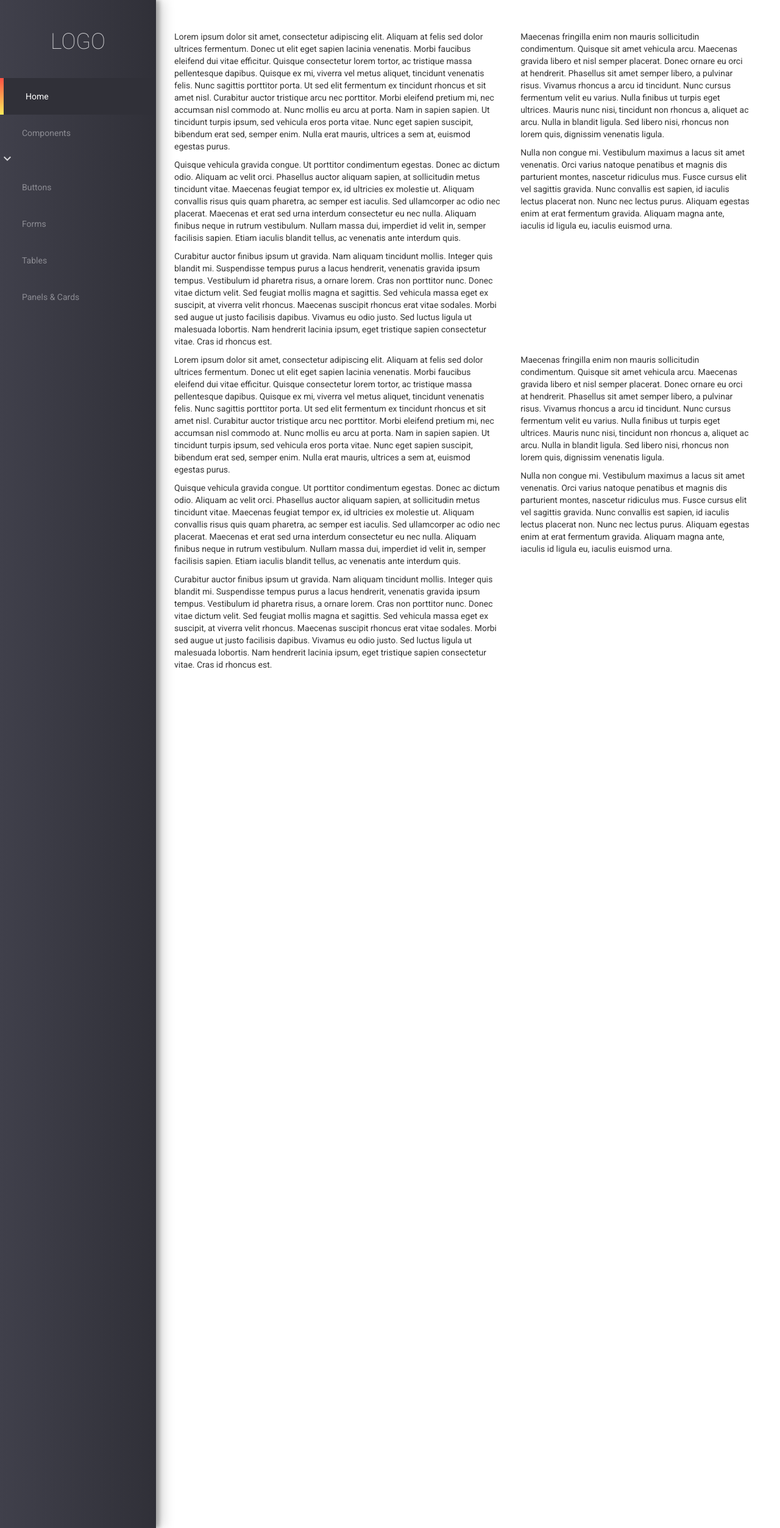
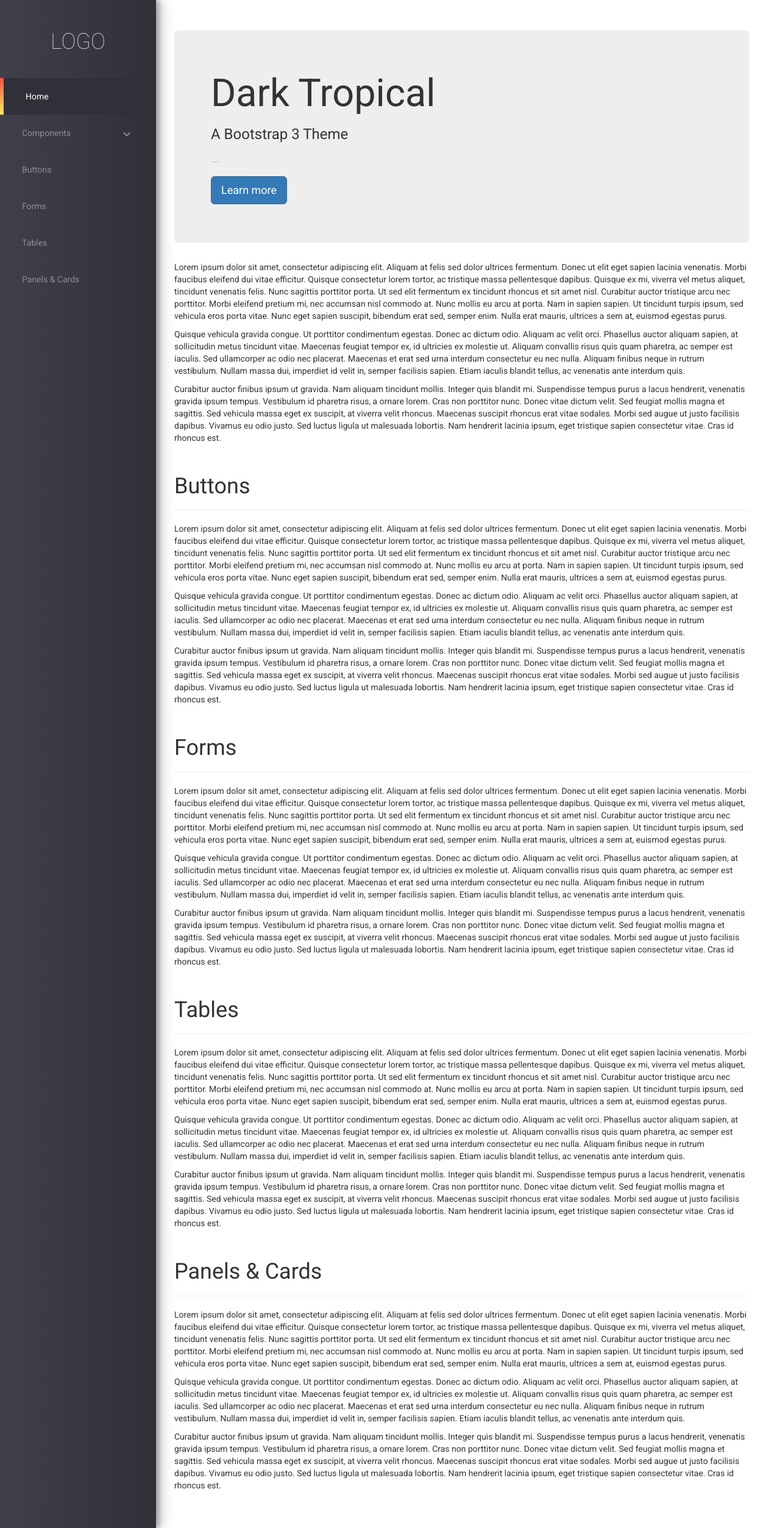
Before and after one commit to joserogeriofilho/sunset, a PHP site: page / in a window 1280 px wide. Shown: the whole page at 61% size. Run offline with PHP 8.4, Linux system fonts and the light colour scheme.

Commit message:
Codificacao da v1 da sidebar e estrutura de single page demo

```diff
--- a/dist/darktropical/css/darktropical.css
+++ b/dist/darktropical/css/darktropical.css
@@ -23,8 +23,10 @@ html, body, .container-fluid {
     padding: 0; }
     .sidebar ul li a {
       color: #8C8C93;
-      display: block;
-      padding: 20px 0 20px 36px;
+      display: flex;
+      font-size: 14px;
+      justify-content: space-between;
+      padding: 20px 36px 20px 36px;
       position: relative;
       z-index: 90; }
       .sidebar ul li a:hover {
@@ -32,8 +34,13 @@ html, body, .container-fluid {
         text-decoration: none; }
       .sidebar ul li a:focus {
         text-decoration: none; }
+      .sidebar ul li a .material-icons {
+        max-height: 20px;
+        transition: 0.2s ease-in-out; }
       .sidebar ul li a[aria-expanded=true] {
         box-shadow: 0 10px 20px rgba(0, 0, 0, 0.19), 0 6px 6px rgba(0, 0, 0, 0.23); }
+        .sidebar ul li a[aria-expanded=true] .material-icons {
+          transform: rotate(180deg); }
     .sidebar ul li.active {
       background-color: #303038;
       border-image: linear-gradient(to bottom, #FE4D42, #FEEE5B) 1 100%;
@@ -46,6 +53,7 @@ html, body, .container-fluid {
       .sidebar ul li ul.collapse a, .sidebar ul li ul.collapsing a {
         border: none;
         display: block;
+        font-size: 12px;
         padding: 16px 0 16px 56px;
         z-index: 50; }
   .sidebar .app-name {
--- a/index.html
+++ b/index.html
@@ -19,11 +19,12 @@
     <link href="./dist/bootstrap/css/bootstrap.min.css" rel="stylesheet">
     <script src="./dist/bootstrap/js/bootstrap.min.js"></script>
 
+    <!-- Material Icons -->
+    <link href="https://fonts.googleapis.com/icon?family=Material+Icons"  rel="stylesheet">
+
     <!-- Dark Tropical -->
     <link href="./dist/darktropical/css/darktropical.css" rel="stylesheet">
     <script src="./dist/darktropical/js/darktropical.js"></script>
-
-    <link href="https://fonts.googleapis.com/icon?family=Material+Icons"  rel="stylesheet">
   </head>
 
   <body>
@@ -34,58 +35,109 @@
         <div class="app-name">
           <h3>LOGO</h3>
         </div>
-
         <ul>
-          <li class="active"><a href="#">Home</a></li>
+          <li class="active"><a href="#home">Home</a></li>
           <li>
-            <a href="#" data-toggle="collapse" data-target="#homeSubmenu" aria-expanded="false">Components</a><i class="material-icons">expand_more</i>
+            <a href="#" data-toggle="collapse" data-target="#homeSubmenu" aria-expanded="false">Components<i class="material-icons">expand_more</i></a>
             <ul class="collapse" id="homeSubmenu">
-              <li><a href="#">Buttons</a></li>
-              <li><a href="#">Forms</a></li>
-              <li><a href="#">Tables</a></li>
-              <li><a href="#">Panels & Cards</a></li>
+              <li><a href="#buttons">Buttons</a></li>
+              <li><a href="#forms">Forms</a></li>
+              <li><a href="#tables">Tables</a></li>
+              <li><a href="#panelscards">Panels & Cards</a></li>
             </ul>
           </li>
-          <li><a href="#">Buttons</a></li>
-          <li><a href="#">Forms</a></li>
-          <li><a href="#">Tables</a></li>
-          <li><a href="#">Panels & Cards</a></li>
+          <li><a href="#buttons">Buttons</a></li>
+          <li><a href="#forms">Forms</a></li>
+          <li><a href="#tables">Tables</a></li>
+          <li><a href="#panelscards">Panels & Cards</a></li>
         </ul>
       </nav>
 
-      <!-- Page Content Holder -->
+      <!-- Page Content -->
       <div class="container-fluid" id="content">
+
+        <div id="home">
+          <div class="jumbotron">
+            <h1>Dark Tropical</h1>
+            <h3>A Bootstrap 3 Theme</h3>
+            <p>...</p>
+            <p><a class="btn btn-primary btn-lg" href="#" role="button">Learn more</a></p>
+          </div>
+
           <div class="row">
-          <div class="col-xs-7">
+              <div class="col-xs-12">
                 <p>Lorem ipsum dolor sit amet, consectetur adipiscing elit. Aliquam at felis sed dolor ultrices fermentum. Donec ut elit eget sapien lacinia venenatis. Morbi faucibus eleifend dui vitae efficitur. Quisque consectetur lorem tortor, ac tristique massa pellentesque dapibus. Quisque ex mi, viverra vel metus aliquet, tincidunt venenatis felis. Nunc sagittis porttitor porta. Ut sed elit fermentum ex tincidunt rhoncus et sit amet nisl. Curabitur auctor tristique arcu nec porttitor. Morbi eleifend pretium mi, nec accumsan nisl commodo at. Nunc mollis eu arcu at porta. Nam in sapien sapien. Ut tincidunt turpis ipsum, sed vehicula eros porta vitae. Nunc eget sapien suscipit, bibendum erat sed, semper enim. Nulla erat mauris, ultrices a sem at, euismod egestas purus.</p>
 
                 <p>Quisque vehicula gravida congue. Ut porttitor condimentum egestas. Donec ac dictum odio. Aliquam ac velit orci. Phasellus auctor aliquam sapien, at sollicitudin metus tincidunt vitae. Maecenas feugiat tempor ex, id ultricies ex molestie ut. Aliquam convallis risus quis quam pharetra, ac semper est iaculis. Sed ullamcorper ac odio nec placerat. Maecenas et erat sed urna interdum consectetur eu nec nulla. Aliquam finibus neque in rutrum vestibulum. Nullam massa dui, imperdiet id velit in, semper facilisis sapien. Etiam iaculis blandit tellus, ac venenatis ante interdum quis.</p>
 
                 <p>Curabitur auctor finibus ipsum ut gravida. Nam aliquam tincidunt mollis. Integer quis blandit mi. Suspendisse tempus purus a lacus hendrerit, venenatis gravida ipsum tempus. Vestibulum id pharetra risus, a ornare lorem. Cras non porttitor nunc. Donec vitae dictum velit. Sed feugiat mollis magna et sagittis. Sed vehicula massa eget ex suscipit, at viverra velit rhoncus. Maecenas suscipit rhoncus erat vitae sodales. Morbi sed augue ut justo facilisis dapibus. Vivamus eu odio justo. Sed luctus ligula ut malesuada lobortis. Nam hendrerit lacinia ipsum, eget tristique sapien consectetur vitae. Cras id rhoncus est.</p>
               </div>
-          <div class="col-xs-5">
-            <p>Maecenas fringilla enim non mauris sollicitudin condimentum. Quisque sit amet vehicula arcu. Maecenas gravida libero et nisl semper placerat. Donec ornare eu orci at hendrerit. Phasellus sit amet semper libero, a pulvinar risus. Vivamus rhoncus a arcu id tincidunt. Nunc cursus fermentum velit eu varius. Nulla finibus ut turpis eget ultrices. Mauris nunc nisi, tincidunt non rhoncus a, aliquet ac arcu. Nulla in blandit ligula. Sed libero nisi, rhoncus non lorem quis, dignissim venenatis ligula.</p>
-
-            <p>Nulla non congue mi. Vestibulum maximus a lacus sit amet venenatis. Orci varius natoque penatibus et magnis dis parturient montes, nascetur ridiculus mus. Fusce cursus elit vel sagittis gravida. Nunc convallis est sapien, id iaculis lectus placerat non. Nunc nec lectus purus. Aliquam egestas enim at erat fermentum gravida. Aliquam magna ante, iaculis id ligula eu, iaculis euismod urna.</p>
             </div>
         </div>
 
+        <div id="buttons">
+          <div class="page-header">
+            <h1>Buttons</h1>
+          </div>
           <div class="row">
-            <div class="col-xs-7">
+            <div class="col-xs-12">
               <p>Lorem ipsum dolor sit amet, consectetur adipiscing elit. Aliquam at felis sed dolor ultrices fermentum. Donec ut elit eget sapien lacinia venenatis. Morbi faucibus eleifend dui vitae efficitur. Quisque consectetur lorem tortor, ac tristique massa pellentesque dapibus. Quisque ex mi, viverra vel metus aliquet, tincidunt venenatis felis. Nunc sagittis porttitor porta. Ut sed elit fermentum ex tincidunt rhoncus et sit amet nisl. Curabitur auctor tristique arcu nec porttitor. Morbi eleifend pretium mi, nec accumsan nisl commodo at. Nunc mollis eu arcu at porta. Nam in sapien sapien. Ut tincidunt turpis ipsum, sed vehicula eros porta vitae. Nunc eget sapien suscipit, bibendum erat sed, semper enim. Nulla erat mauris, ultrices a sem at, euismod egestas purus.</p>
 
               <p>Quisque vehicula gravida congue. Ut porttitor condimentum egestas. Donec ac dictum odio. Aliquam ac velit orci. Phasellus auctor aliquam sapien, at sollicitudin metus tincidunt vitae. Maecenas feugiat tempor ex, id ultricies ex molestie ut. Aliquam convallis risus quis quam pharetra, ac semper est iaculis. Sed ullamcorper ac odio nec placerat. Maecenas et erat sed urna interdum consectetur eu nec nulla. Aliquam finibus neque in rutrum vestibulum. Nullam massa dui, imperdiet id velit in, semper facilisis sapien. Etiam iaculis blandit tellus, ac venenatis ante interdum quis.</p>
 
               <p>Curabitur auctor finibus ipsum ut gravida. Nam aliquam tincidunt mollis. Integer quis blandit mi. Suspendisse tempus purus a lacus hendrerit, venenatis gravida ipsum tempus. Vestibulum id pharetra risus, a ornare lorem. Cras non porttitor nunc. Donec vitae dictum velit. Sed feugiat mollis magna et sagittis. Sed vehicula massa eget ex suscipit, at viverra velit rhoncus. Maecenas suscipit rhoncus erat vitae sodales. Morbi sed augue ut justo facilisis dapibus. Vivamus eu odio justo. Sed luctus ligula ut malesuada lobortis. Nam hendrerit lacinia ipsum, eget tristique sapien consectetur vitae. Cras id rhoncus est.</p>
             </div>
-            <div class="col-xs-5">
-              <p>Maecenas fringilla enim non mauris sollicitudin condimentum. Quisque sit amet vehicula arcu. Maecenas gravida libero et nisl semper placerat. Donec ornare eu orci at hendrerit. Phasellus sit amet semper libero, a pulvinar risus. Vivamus rhoncus a arcu id tincidunt. Nunc cursus fermentum velit eu varius. Nulla finibus ut turpis eget ultrices. Mauris nunc nisi, tincidunt non rhoncus a, aliquet ac arcu. Nulla in blandit ligula. Sed libero nisi, rhoncus non lorem quis, dignissim venenatis ligula.</p>
+          </div>
+        </div>
 
-              <p>Nulla non congue mi. Vestibulum maximus a lacus sit amet venenatis. Orci varius natoque penatibus et magnis dis parturient montes, nascetur ridiculus mus. Fusce cursus elit vel sagittis gravida. Nunc convallis est sapien, id iaculis lectus placerat non. Nunc nec lectus purus. Aliquam egestas enim at erat fermentum gravida. Aliquam magna ante, iaculis id ligula eu, iaculis euismod urna.</p>
+        <div id="forms">
+          <div class="page-header">
+            <h1>Forms</h1>
           </div>
+          <div class="row">
+            <div class="col-xs-12">
+              <p>Lorem ipsum dolor sit amet, consectetur adipiscing elit. Aliquam at felis sed dolor ultrices fermentum. Donec ut elit eget sapien lacinia venenatis. Morbi faucibus eleifend dui vitae efficitur. Quisque consectetur lorem tortor, ac tristique massa pellentesque dapibus. Quisque ex mi, viverra vel metus aliquet, tincidunt venenatis felis. Nunc sagittis porttitor porta. Ut sed elit fermentum ex tincidunt rhoncus et sit amet nisl. Curabitur auctor tristique arcu nec porttitor. Morbi eleifend pretium mi, nec accumsan nisl commodo at. Nunc mollis eu arcu at porta. Nam in sapien sapien. Ut tincidunt turpis ipsum, sed vehicula eros porta vitae. Nunc eget sapien suscipit, bibendum erat sed, semper enim. Nulla erat mauris, ultrices a sem at, euismod egestas purus.</p>
+
+              <p>Quisque vehicula gravida congue. Ut porttitor condimentum egestas. Donec ac dictum odio. Aliquam ac velit orci. Phasellus auctor aliquam sapien, at sollicitudin metus tincidunt vitae. Maecenas feugiat tempor ex, id ultricies ex molestie ut. Aliquam convallis risus quis quam pharetra, ac semper est iaculis. Sed ullamcorper ac odio nec placerat. Maecenas et erat sed urna interdum consectetur eu nec nulla. Aliquam finibus neque in rutrum vestibulum. Nullam massa dui, imperdiet id velit in, semper facilisis sapien. Etiam iaculis blandit tellus, ac venenatis ante interdum quis.</p>
+
+              <p>Curabitur auctor finibus ipsum ut gravida. Nam aliquam tincidunt mollis. Integer quis blandit mi. Suspendisse tempus purus a lacus hendrerit, venenatis gravida ipsum tempus. Vestibulum id pharetra risus, a ornare lorem. Cras non porttitor nunc. Donec vitae dictum velit. Sed feugiat mollis magna et sagittis. Sed vehicula massa eget ex suscipit, at viverra velit rhoncus. Maecenas suscipit rhoncus erat vitae sodales. Morbi sed augue ut justo facilisis dapibus. Vivamus eu odio justo. Sed luctus ligula ut malesuada lobortis. Nam hendrerit lacinia ipsum, eget tristique sapien consectetur vitae. Cras id rhoncus est.</p>
             </div>
           </div>
         </div>
 
+        <div id="tables">
+          <div class="page-header">
+            <h1>Tables</h1>
+          </div>
+          <div class="row">
+            <div class="col-xs-12">
+              <p>Lorem ipsum dolor sit amet, consectetur adipiscing elit. Aliquam at felis sed dolor ultrices fermentum. Donec ut elit eget sapien lacinia venenatis. Morbi faucibus eleifend dui vitae efficitur. Quisque consectetur lorem tortor, ac tristique massa pellentesque dapibus. Quisque ex mi, viverra vel metus aliquet, tincidunt venenatis felis. Nunc sagittis porttitor porta. Ut sed elit fermentum ex tincidunt rhoncus et sit amet nisl. Curabitur auctor tristique arcu nec porttitor. Morbi eleifend pretium mi, nec accumsan nisl commodo at. Nunc mollis eu arcu at porta. Nam in sapien sapien. Ut tincidunt turpis ipsum, sed vehicula eros porta vitae. Nunc eget sapien suscipit, bibendum erat sed, semper enim. Nulla erat mauris, ultrices a sem at, euismod egestas purus.</p>
+
+              <p>Quisque vehicula gravida congue. Ut porttitor condimentum egestas. Donec ac dictum odio. Aliquam ac velit orci. Phasellus auctor aliquam sapien, at sollicitudin metus tincidunt vitae. Maecenas feugiat tempor ex, id ultricies ex molestie ut. Aliquam convallis risus quis quam pharetra, ac semper est iaculis. Sed ullamcorper ac odio nec placerat. Maecenas et erat sed urna interdum consectetur eu nec nulla. Aliquam finibus neque in rutrum vestibulum. Nullam massa dui, imperdiet id velit in, semper facilisis sapien. Etiam iaculis blandit tellus, ac venenatis ante interdum quis.</p>
+
+              <p>Curabitur auctor finibus ipsum ut gravida. Nam aliquam tincidunt mollis. Integer quis blandit mi. Suspendisse tempus purus a lacus hendrerit, venenatis gravida ipsum tempus. Vestibulum id pharetra risus, a ornare lorem. Cras non porttitor nunc. Donec vitae dictum velit. Sed feugiat mollis magna et sagittis. Sed vehicula massa eget ex suscipit, at viverra velit rhoncus. Maecenas suscipit rhoncus erat vitae sodales. Morbi sed augue ut justo facilisis dapibus. Vivamus eu odio justo. Sed luctus ligula ut malesuada lobortis. Nam hendrerit lacinia ipsum, eget tristique sapien consectetur vitae. Cras id rhoncus est.</p>
+            </div>
+          </div>
+        </div>
+
+        <div id="panelscards">
+          <div class="page-header">
+            <h1>Panels & Cards</h1>
+          </div>
+          <div class="row">
+            <div class="col-xs-12">
+              <p>Lorem ipsum dolor sit amet, consectetur adipiscing elit. Aliquam at felis sed dolor ultrices fermentum. Donec ut elit eget sapien lacinia venenatis. Morbi faucibus eleifend dui vitae efficitur. Quisque consectetur lorem tortor, ac tristique massa pellentesque dapibus. Quisque ex mi, viverra vel metus aliquet, tincidunt venenatis felis. Nunc sagittis porttitor porta. Ut sed elit fermentum ex tincidunt rhoncus et sit amet nisl. Curabitur auctor tristique arcu nec porttitor. Morbi eleifend pretium mi, nec accumsan nisl commodo at. Nunc mollis eu arcu at porta. Nam in sapien sapien. Ut tincidunt turpis ipsum, sed vehicula eros porta vitae. Nunc eget sapien suscipit, bibendum erat sed, semper enim. Nulla erat mauris, ultrices a sem at, euismod egestas purus.</p>
+
+              <p>Quisque vehicula gravida congue. Ut porttitor condimentum egestas. Donec ac dictum odio. Aliquam ac velit orci. Phasellus auctor aliquam sapien, at sollicitudin metus tincidunt vitae. Maecenas feugiat tempor ex, id ultricies ex molestie ut. Aliquam convallis risus quis quam pharetra, ac semper est iaculis. Sed ullamcorper ac odio nec placerat. Maecenas et erat sed urna interdum consectetur eu nec nulla. Aliquam finibus neque in rutrum vestibulum. Nullam massa dui, imperdiet id velit in, semper facilisis sapien. Etiam iaculis blandit tellus, ac venenatis ante interdum quis.</p>
+
+              <p>Curabitur auctor finibus ipsum ut gravida. Nam aliquam tincidunt mollis. Integer quis blandit mi. Suspendisse tempus purus a lacus hendrerit, venenatis gravida ipsum tempus. Vestibulum id pharetra risus, a ornare lorem. Cras non porttitor nunc. Donec vitae dictum velit. Sed feugiat mollis magna et sagittis. Sed vehicula massa eget ex suscipit, at viverra velit rhoncus. Maecenas suscipit rhoncus erat vitae sodales. Morbi sed augue ut justo facilisis dapibus. Vivamus eu odio justo. Sed luctus ligula ut malesuada lobortis. Nam hendrerit lacinia ipsum, eget tristique sapien consectetur vitae. Cras id rhoncus est.</p>
+            </div>
+          </div>
+        </div>
+
+      </div>
+
+    </div>
+
   </body>
 </html>
--- a/src/darktropical/sass/components/sidebar.scss
+++ b/src/darktropical/sass/components/sidebar.scss
@@ -14,8 +14,10 @@
         li{
             a{
                 color: $gray300;
-                display: block;
-                padding: 20px 0 20px 36px;
+                display: flex;
+                font-size: 14px;
+                justify-content: space-between;
+                padding: 20px 36px 20px 36px;
                 position: relative;
                 z-index: 90;
 
@@ -23,12 +25,22 @@
                     background-color: rgba($gray600, 0.5);
                     text-decoration: none;
                 }
+
                 &:focus{
                     text-decoration: none;
                 }
 
+                .material-icons{
+                    max-height: 20px;
+                    transition: $tlabels;
+                }
+
                 &[aria-expanded=true]{
                     box-shadow: $shadow3;
+
+                    .material-icons{
+                        transform: rotate(180deg);
+                    }
                 }
             }
 
@@ -46,6 +58,7 @@
                     a{
                         border: none;
                         display: block;
+                        font-size: 12px;
                         padding: 16px 0 16px 56px;
                         z-index: 50;
                     }
```
Lines whose indentation alone changed are shown as unchanged.
